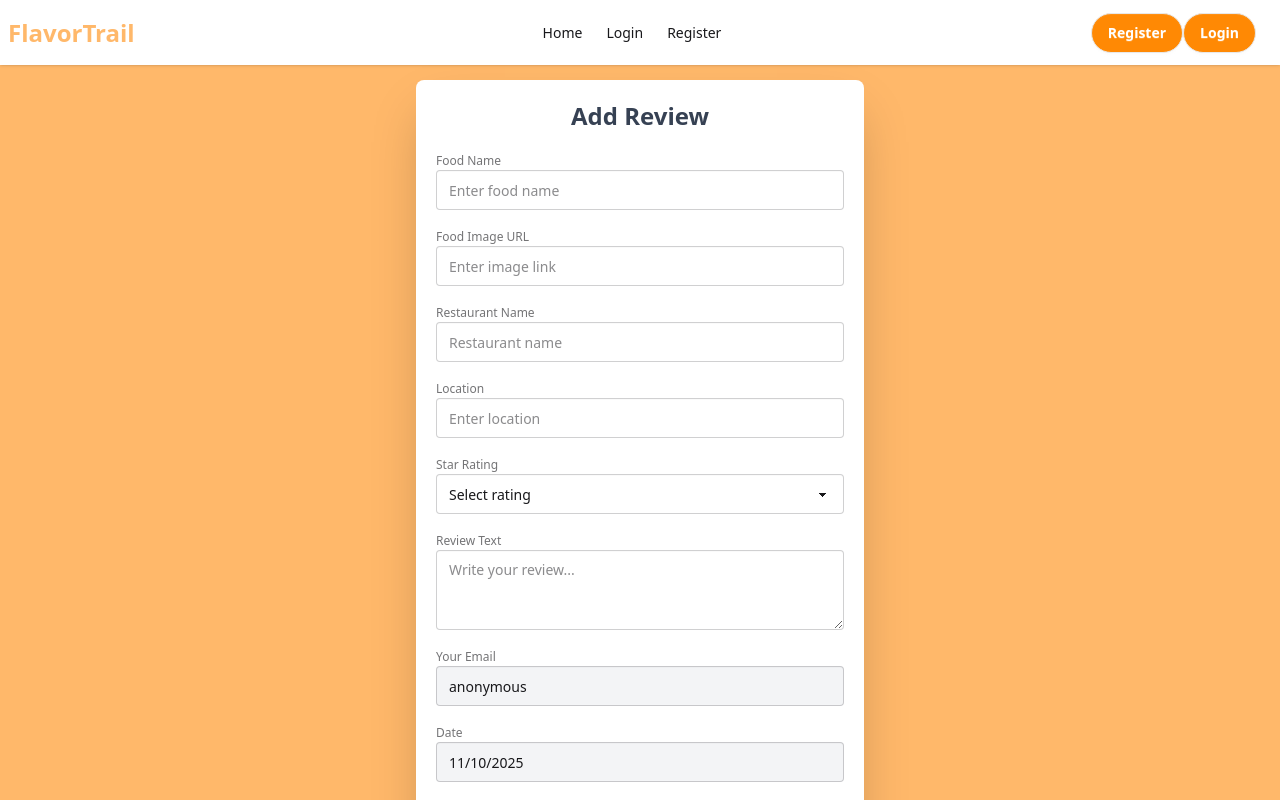
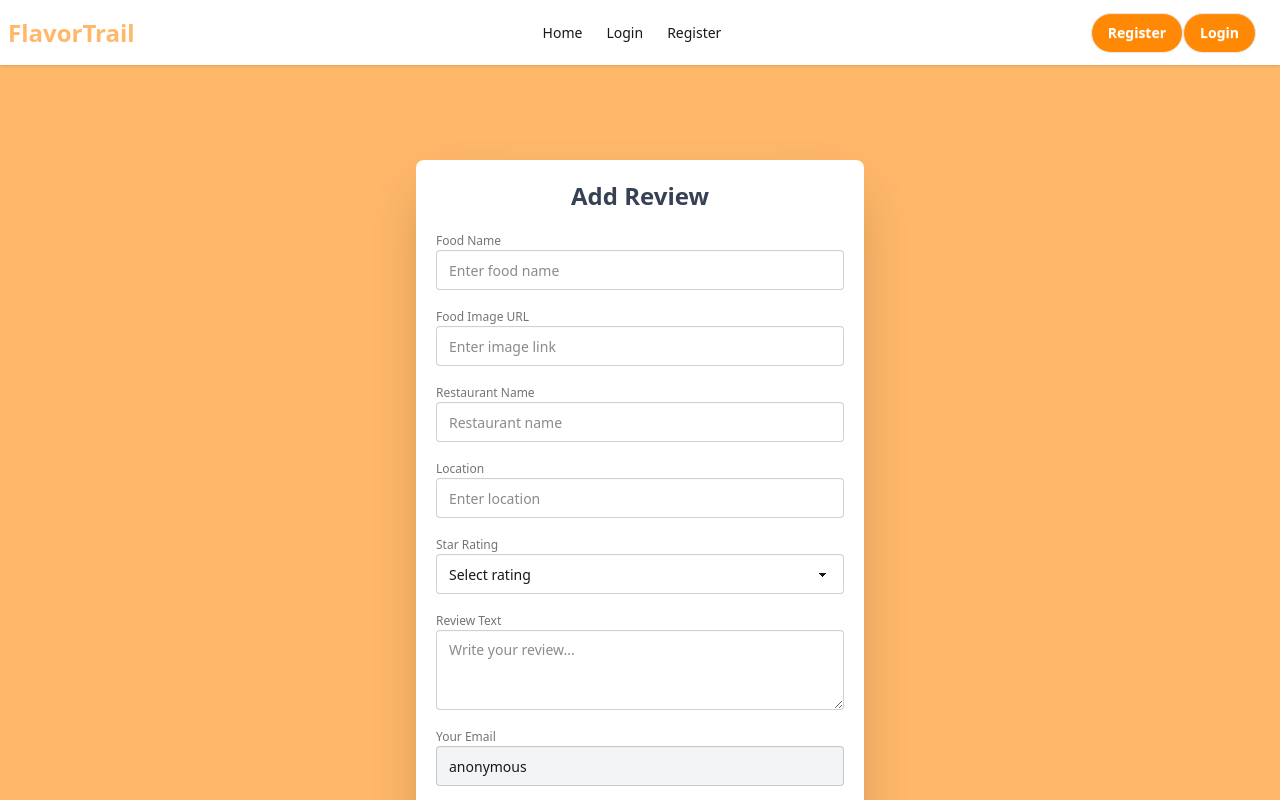
Before and after one commit to Kamran-8674/assignment-ten, a React (Vite) app: page /addReview in a window 1280 px wide. Shown: the top 800 px of the page. Built offline with nearby package versions, Linux system fonts and the light colour scheme; no server answers.

Commit message:
added toast

```diff
--- a/package.json
+++ b/package.json
@@ -17,6 +17,7 @@
     "react-dom": "^19.1.1",
     "react-icons": "^5.5.0",
     "react-router": "^7.9.5",
+    "react-toastify": "^11.0.5",
     "sweetalert2": "^11.26.3",
     "swiper": "^12.0.3",
     "tailwindcss": "^4.1.17"
--- a/src/components/Footer.jsx
+++ b/src/components/Footer.jsx
@@ -30,6 +30,7 @@ const Footer = () => {
           <a href="#" className="hover:text-orange-500"><FaSquareXTwitter /></a>
       </div>
   </nav>
+
 </footer>
     );
 };
--- a/src/main.jsx
+++ b/src/main.jsx
@@ -5,9 +5,12 @@ import App from './App.jsx'
 import { RouterProvider } from 'react-router'
 import { router } from './routes/router.jsx'
 import AuthProvider from './context/AuthProvider.jsx'
+import { ToastContainer } from 'react-toastify'
 
 createRoot(document.getElementById('root')).render(
   <StrictMode>
-     <AuthProvider><RouterProvider router={router} /></AuthProvider>
+     <AuthProvider><RouterProvider router={router} />
+     <ToastContainer></ToastContainer>
+     </AuthProvider>
   </StrictMode>,
 )
--- a/src/pages/AddReview.jsx
+++ b/src/pages/AddReview.jsx
@@ -57,7 +57,7 @@ const AddReview = () => {
   };
 
   return (
-    <div className="flex justify-center bg-orange-300 items-center py-20">
+    <div className="flex justify-center bg-orange-300 items-center md:pt-40 pb-10">
       <div className="card bg-base-100 w-full max-w-md shadow-2xl p-5">
         <h2 className="text-2xl font-semibold text-center mb-4 text-gray-700">
           Add Review
--- a/src/pages/Login.jsx
+++ b/src/pages/Login.jsx
@@ -1,6 +1,7 @@
 import React, { use } from 'react';
 import { Link, useNavigate } from 'react-router';
 import { AuthContext } from '../context/AUthContext';
+import { toast } from 'react-toastify';
 
 const Login = () => {
   const { signInWithGoogle,signInWithEmailAndPass } =use(AuthContext)
@@ -15,10 +16,12 @@ const Login = () => {
      signInWithEmailAndPass(email,password)
      .then(res=>{
       console.log(res)
+      // toast.success('successfully logedIn')
       navigate('/')
      })
      .catch(err=>{
       console.log(err)
+      toast.error(err.message)
      })
   }
 
@@ -26,6 +29,7 @@ const Login = () => {
         signInWithGoogle()
         .then(res=>{
             console.log(res.user)
+
             navigate('/')
         })
         .catch(err=>{
--- a/src/pages/Register.jsx
+++ b/src/pages/Register.jsx
@@ -1,6 +1,7 @@
 import React, { use } from 'react';
 import { Link, useNavigate } from 'react-router';
 import { AuthContext } from '../context/AUthContext';
+import { toast } from 'react-toastify';
 
 const Register = () => {
     const {signUpWithEmailAndPass,signInWithGoogle,
@@ -20,7 +21,8 @@ const Register = () => {
                 console.log(res)
             })
             .catch(err=>{
-                console.log(err)
+                // console.log(err)
+                toast.error(err.message)
             })
 
 
@@ -35,7 +37,8 @@ const Register = () => {
             navigate('/')
         })
         .catch(err=>{
-            console.log(err)
+            // console.log(err)
+            toast.error(err.message)
         })
      }
 
```
Also changed, not shown: 1 other file (tests, documents, lock files or other folders).
